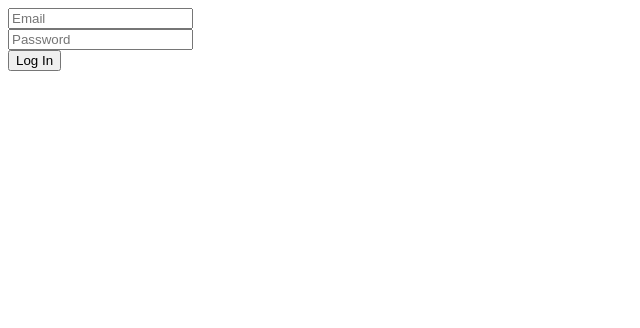
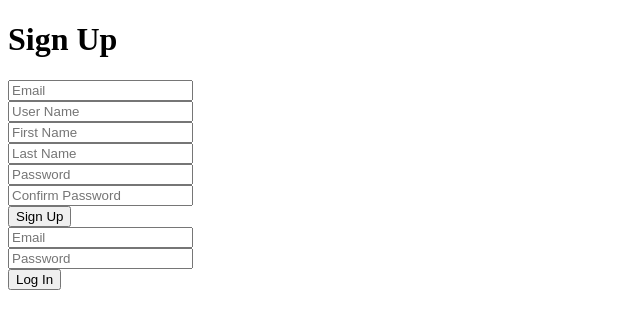
Before and after one commit to reaganforonda/lightlesswalk, a React (Create React App) app: page / in a window 1280 px wide. Shown: the top 328 px of the page, without its empty margins (0-640 px from the left). Built offline with nearby package versions, Linux system fonts and the light colour scheme; what redux-promise-middleware would draw is missing.

Commit message:
signup form

```diff
--- a/src/Components/Landing/Landing.js
+++ b/src/Components/Landing/Landing.js
@@ -1,6 +1,7 @@
 import React from 'react';
 import {withRouter} from 'react-router-dom';
 import LoginForm from './LoginForm';
+import SignUpForm from './SignUpForm';
 
 export class Landing extends React.Component{
     constructor(props) {
@@ -14,6 +15,7 @@ export class Landing extends React.Component{
     render(){
         return (
             <div>
+                <SignUpForm/>
                 <LoginForm/>
             </div>
         )
--- a/src/Components/Landing/SignUpForm.js
+++ b/src/Components/Landing/SignUpForm.js
@@ -13,37 +13,50 @@ export default class SignUpForm extends React.Component{
             confirmPW: ''
         }
 
-
+        this.handleInputChange = this.handleInputChange.bind(this);
+        this.handleFormSubmit = this.handleFormSubmit.bind(this);
     }
 
     handleInputChange(e) {
         this.setState({[e.target.name]: e.target.value});
     }
 
+    handleFormSubmit(e) {
+        console.log(this.state);
+        this.prevenDefault(e);
+
+    }
+
     render(){
         return (
-            <form>
+            <form onSubmit={(e)=>this.handleFormSubmit(e)}>
                 <h1>Sign Up</h1>
                 <div>
-                    <input name='email' type='email' placeholder='Email'/>
+                    <input name='email' type='email' placeholder='Email'
+                        onChange={(e)=>this.handleInputChange(e)}/>
                 </div>
                 <div>
-                    <input name='userName' type='text' placeholder='User Name'/>
+                    <input name='userName' type='text' placeholder='User Name'
+                        onChange={(e)=>this.handleInputChange(e)}/>
                 </div>
                 <div>
-                    <input name='firstName' type='text' placeholder='First Name'/>
+                    <input name='firstName' type='text' placeholder='First Name'
+                        onChange={(e)=>this.handleInputChange(e)} />
                 </div>
                 <div>
-                    <input name='lastName' type='text' placeholder='Last Name'/>
+                    <input name='lastName' type='text' placeholder='Last Name'
+                        onChange={(e)=>this.handleInputChange(e)} />
                 </div>
                 <div>
-                    <input name='password' type='password' placeholder='Last Name'/>
+                    <input name='password' type='password' placeholder='Password'
+                        onChange={(e)=>this.handleInputChange(e)} />
                 </div>
                 <div>
-                    <input name='confirmPW' type='password' placeholder='Last Name'/>
+                    <input name='confirmPW' type='password' placeholder='Confirm Password'
+                        onChange={(e)=>this.handleInputChange(e)} />
                 </div>
                 <div>
-                    <button>Sign Up</button>
+                    <button onClick={(e)=>this.handleFormSubmit(e)}>Sign Up</button>
                 </div>
             </form>
         )
```
